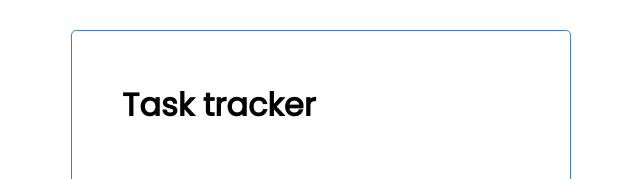
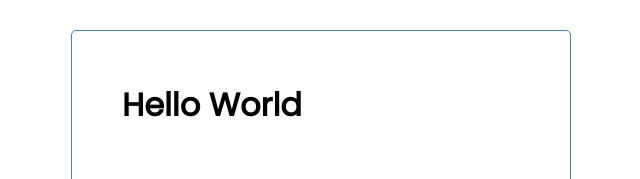
Before and after one commit to quackness/vue-task-creator, a Vue app: page / in a window 1280 px wide. Shown: the top 179 px of the page, without its empty margins (319-959 px from the left). Built offline with nearby package versions, Linux system fonts and the light colour scheme.

Commit message:
add a default value for the title, in case it does not exist, will be removed ina  moment, it is just a demo

```diff
--- a/src/App.vue
+++ b/src/App.vue
@@ -1,6 +1,6 @@
 <template>
   <div class="container">
-    <Header title="Task tracker"/>
+    <Header />
   </div>
 </template>
 
--- a/src/components/Header.vue
+++ b/src/components/Header.vue
@@ -8,7 +8,10 @@
 export default {
   name: 'Header',
   props: {
-    title: String,
+    title: {
+      type: String,
+      default: 'Hello World'
+    }
   }
 }
 </script>
```
